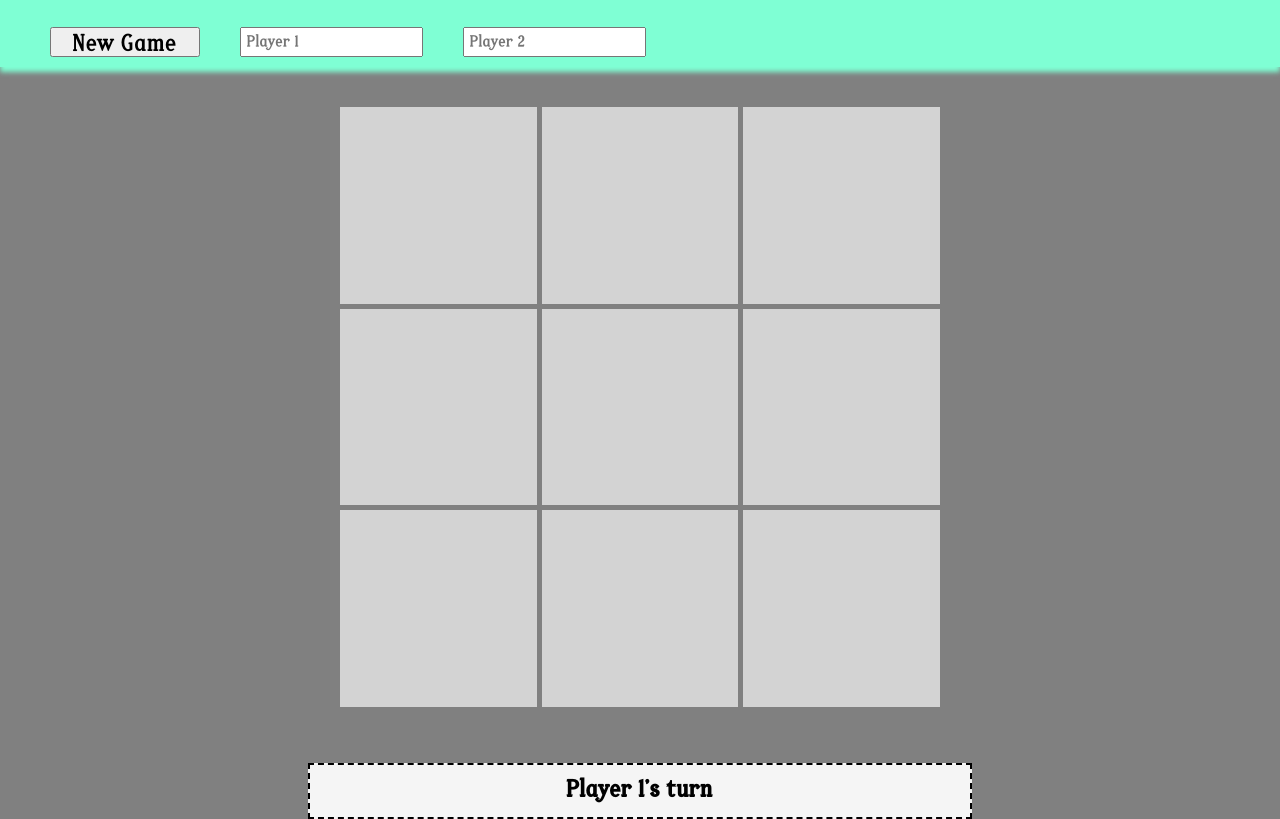
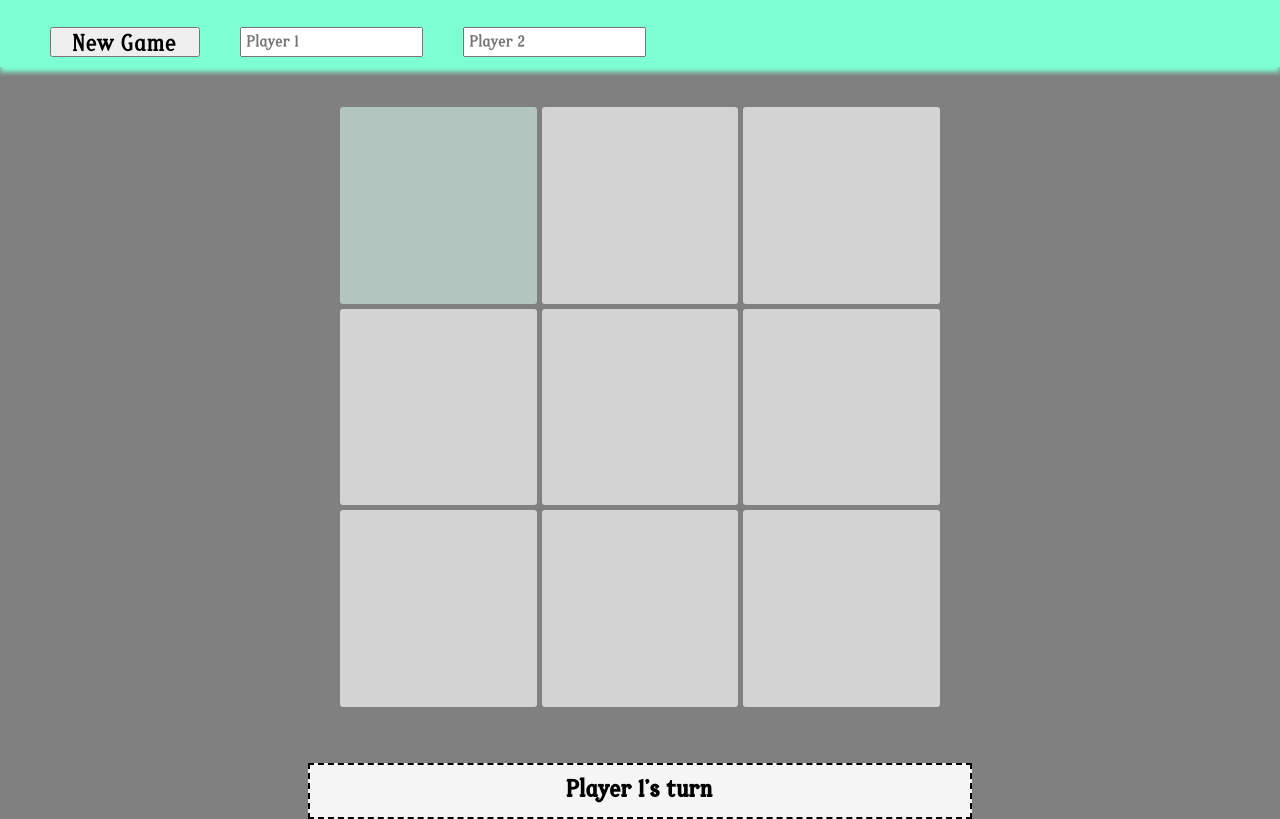
Before and after one commit to SlipNinja/odin_tictactoe, a plain HTML site: page index.html in a window 1280 px wide. In both pictures the pointer is over the element 438 px from the left and 292 px from the top of the page. Shown: the part 87-906 px from the top of the page. Drawn offline with Linux system fonts and the light colour scheme.

Commit message:
Add hover effect

```diff
--- a/style.css
+++ b/style.css
@@ -67,6 +67,11 @@ body {
     justify-content: center;
     align-items: center;
     font-size: 150px;
+    border-radius: 3px;
+}
+
+.box:hover {
+    background-color: rgb(178, 197, 190);
 }
 
 #logs {
```
